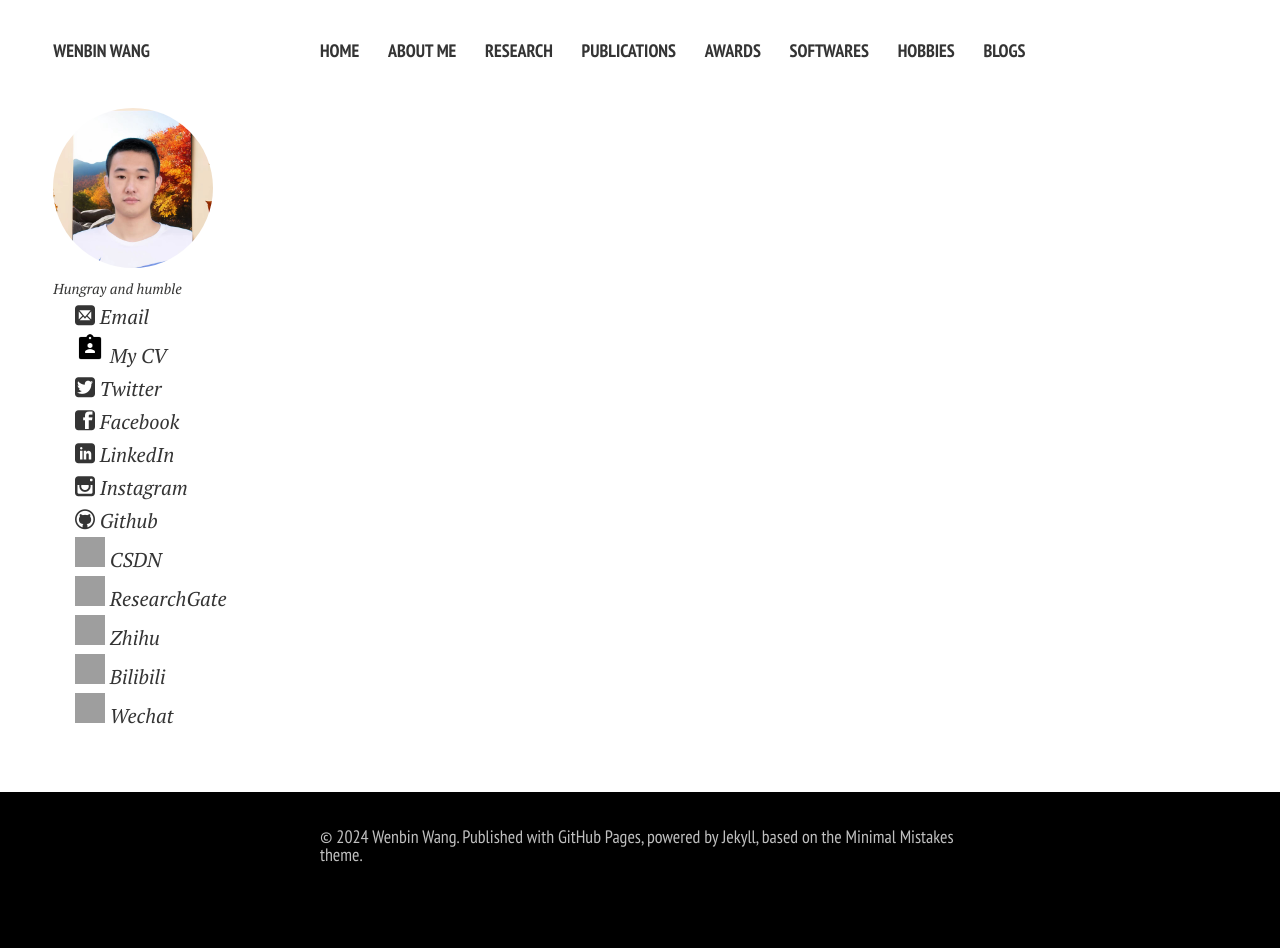
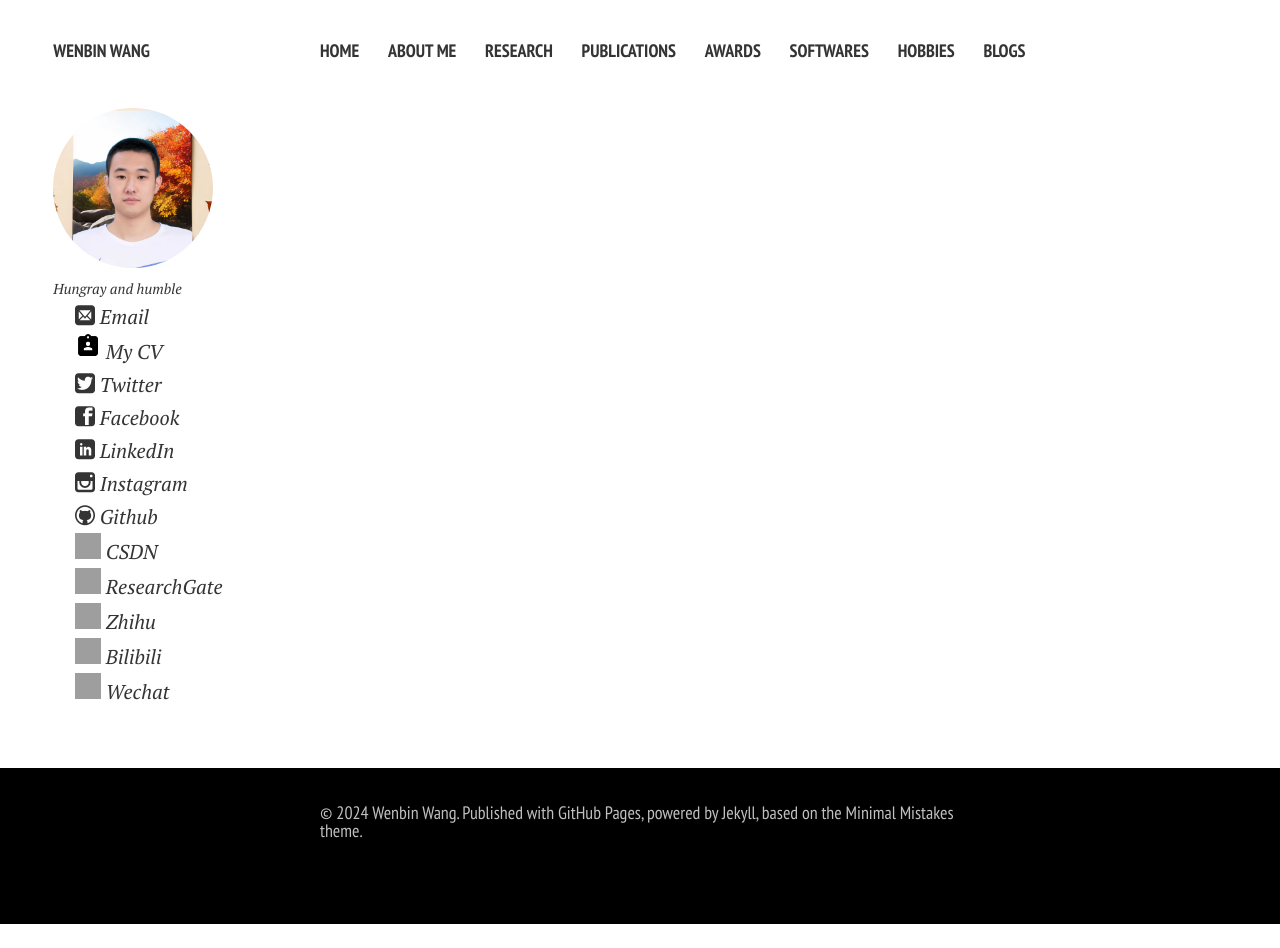
Before and after one commit to LuminaryAlexander/LuminaryAlexander.github.io, a Jekyll site: the page built from awards/test.md, in a window 1280 px wide. Built offline with Jekyll 4.4.1, drawn with Linux system fonts in a browser that asks for light colours; nearby versions of some CDN libraries; our own code applies the rules of GitHub Pages for plain Markdown files; comment, search, counter and statistics services are not loaded; a style sheet for code colours, icons or effects is not loaded; after the commit the page ends 924 px from its top, so only the background shows below that; grey boxes are pictures that could not be loaded.

Commit message:
Update author-bio.html

```diff
--- a/_includes/author-bio.html
+++ b/_includes/author-bio.html
@@ -4,77 +4,86 @@
 
 
 <style>
-.icon-link img, .icon-link i {
-    width: 30px; /* 调整为所需的图标大小 */
-    height: 30px; /* 调整为所需的图标大小 */
+.icon-link-1 img, .icon-link-1 i {
+    width: 30px;  /* 图标大小 */
+    height: 30px;  /* 图标大小 */
 }
-.icon-link {
-    font-size: 20px; /* 调整文字大小 */
+.icon-link-1 {
+    font-size: 20px; /* 文字大小 */
+}
+
+/* 定义第二个图标类 */
+.icon-link-2 img, .icon-link-2 i {
+    width: 26px;  /* 图标大小 */
+    height: 26px;  /* 图标大小 */
+}
+.icon-link-2 {
+    font-size: 20px; /* 文字大小 */
 }
 </style>
 
 <p>{{ site.owner.bio }}</p>
 
 {% if site.owner.email %}
-<p><a class="icon-link" href="mailto:{{ site.owner.email }}" target="_blank"><i class="icon-mail"></i> Email</a></p>
+<p><a class="icon-link-1" href="mailto:{{ site.owner.email }}" target="_blank"><i class="icon-mail"></i> Email</a></p>
 {% endif %}
 
 {% if site.owner.cv %}
-<p><a class="icon-link" href="{{ site.owner.cv }}"><img src="https://LuminaryAlexander.github.io/images/logo/icons8-cv-100.png"></i> My CV</a></p>
+<p><a class="icon-link-2" href="{{ site.owner.cv }}"><img src="https://LuminaryAlexander.github.io/images/logo/icons8-cv-100.png"></i> My CV</a></p>
 {% endif %}
 
 {% if site.owner.twitter %}
-<p><a class="icon-link" href="https://twitter.com/{{ site.owner.twitter }}"><i class="icon-twitter"></i> Twitter</a></p>
+<p><a class="icon-link-1" href="https://twitter.com/{{ site.owner.twitter }}"><i class="icon-twitter"></i> Twitter</a></p>
 {% endif %}
 
 {% if site.owner.facebook %}
-<p><a class="icon-link" href="https://facebook.com/{{ site.owner.facebook }}"><i class="icon-facebook"></i> Facebook</a></p>
+<p><a class="icon-link-1" href="https://facebook.com/{{ site.owner.facebook }}"><i class="icon-facebook"></i> Facebook</a></p>
 {% endif %}
 
 {% if site.owner.google_plus %}
-<p><a class="icon-link" href="{{ site.owner.google_plus }}"><i class="icon-google-plus"></i> Google+</a></p>
+<p><a class="icon-link-1" href="{{ site.owner.google_plus }}"><i class="icon-google-plus"></i> Google+</a></p>
 {% endif %}
 
 {% if site.owner.linkedin %}
-<p><a class="icon-link" href="https://linkedin.com/in/{{ site.owner.linkedin }}"><i class="icon-linkedin"></i> LinkedIn</a></p>
+<p><a class="icon-link-1" href="https://linkedin.com/in/{{ site.owner.linkedin }}"><i class="icon-linkedin"></i> LinkedIn</a></p>
 {% endif %}
 
 {% if site.owner.instagram %}
-<p><a class="icon-link" href="https://instagram.com/{{ site.owner.instagram }}"><i class="icon-instagram"></i> Instagram</a></p>
+<p><a class="icon-link-1" href="https://instagram.com/{{ site.owner.instagram }}"><i class="icon-instagram"></i> Instagram</a></p>
 {% endif %}
 
 {% if site.owner.github %}
-<p><a class="icon-link" href="https://github.com/{{ site.owner.github }}"><i class="icon-github"></i> Github</a></p>
+<p><a class="icon-link-1" href="https://github.com/{{ site.owner.github }}"><i class="icon-github"></i> Github</a></p>
 {% endif %}
 
 {% if site.owner.csdn %}
-<p><a class="icon-link" href="https://blog.csdn.net/{{ site.owner.csdn }}"><img src="https://img2.imgtp.com/2024/03/21/A67qimQd.png"></i> CSDN</a></p>
+<p><a class="icon-link-2" href="https://blog.csdn.net/{{ site.owner.csdn }}"><img src="https://img2.imgtp.com/2024/03/21/A67qimQd.png"></i> CSDN</a></p>
 {% endif %}
 
 {% if site.owner.lastfm %}
-<p><a class="icon-link" href="https://lastfm.com/{{ site.owner.lastfm }}"><i class="icon-lastfm"></i> Last.fm</a></p>
+<p><a class="icon-link-1" href="https://lastfm.com/{{ site.owner.lastfm }}"><i class="icon-lastfm"></i> Last.fm</a></p>
 {% endif %}
 
 {% if site.owner.tumblr %}
-<p><a class="icon-link" href="https://{{ site.owner.tumblr }}.tumblr.com"><i class="icon-tumblr"></i> Tumblr</a></p>
+<p><a class="icon-link-1" href="https://{{ site.owner.tumblr }}.tumblr.com"><i class="icon-tumblr"></i> Tumblr</a></p>
 {% endif %}
 
 {% if site.owner.scholar %}
-<p><a class="icon-link" href="{{ site.owner.scholar }}"><i class="ai ai-google-scholar-square"></i> Google Scholar</a></p>
+<p><a class="icon-link-1" href="{{ site.owner.scholar }}"><i class="ai ai-google-scholar-square"></i> Google Scholar</a></p>
 {% endif %}
 
 {% if site.owner.researchgate %}
-<p><a class="icon-link" href="{{ site.owner.researchgate }}"><img src="https://caihanlin.com/images/logo/icons8-rg.png"></i> ResearchGate</a></p>
+<p><a class="icon-link-2" href="{{ site.owner.researchgate }}"><img src="https://caihanlin.com/images/logo/icons8-rg.png"></i> ResearchGate</a></p>
 {% endif %}
 
 {% if site.owner.zhihu %}
-<p><a class="icon-link" href="{{ site.owner.zhihu }}"><img src="https://caihanlin.com/images/logo/icons8-zhihu-96.png"></i> Zhihu</a></p>
+<p><a class="icon-link-2" href="{{ site.owner.zhihu }}"><img src="https://caihanlin.com/images/logo/icons8-zhihu-96.png"></i> Zhihu</a></p>
 {% endif %}
 
 {% if site.owner.bilibili %}
-<p><a class="icon-link" href="https://space.bilibili.com/{{ site.owner.bilibili }}"><img src="https://caihanlin.com/images/logo/icons8-retro-tv-100.png"></i> Bilibili</a></p>
+<p><a class="icon-link-2" href="https://space.bilibili.com/{{ site.owner.bilibili }}"><img src="https://caihanlin.com/images/logo/icons8-retro-tv-100.png"></i> Bilibili</a></p>
 {% endif %}
 
 {% if site.owner.wechat %}
-<p><a class="icon-link" href="{{ site.owner.wechat }}"><img src="https://img2.imgtp.com/2024/04/19/sviBkUXE.png"></i> Wechat</a></p>
+<p><a class="icon-link-2" href="{{ site.owner.wechat }}"><img src="https://img2.imgtp.com/2024/04/19/sviBkUXE.png"></i> Wechat</a></p>
 {% endif %}
```
